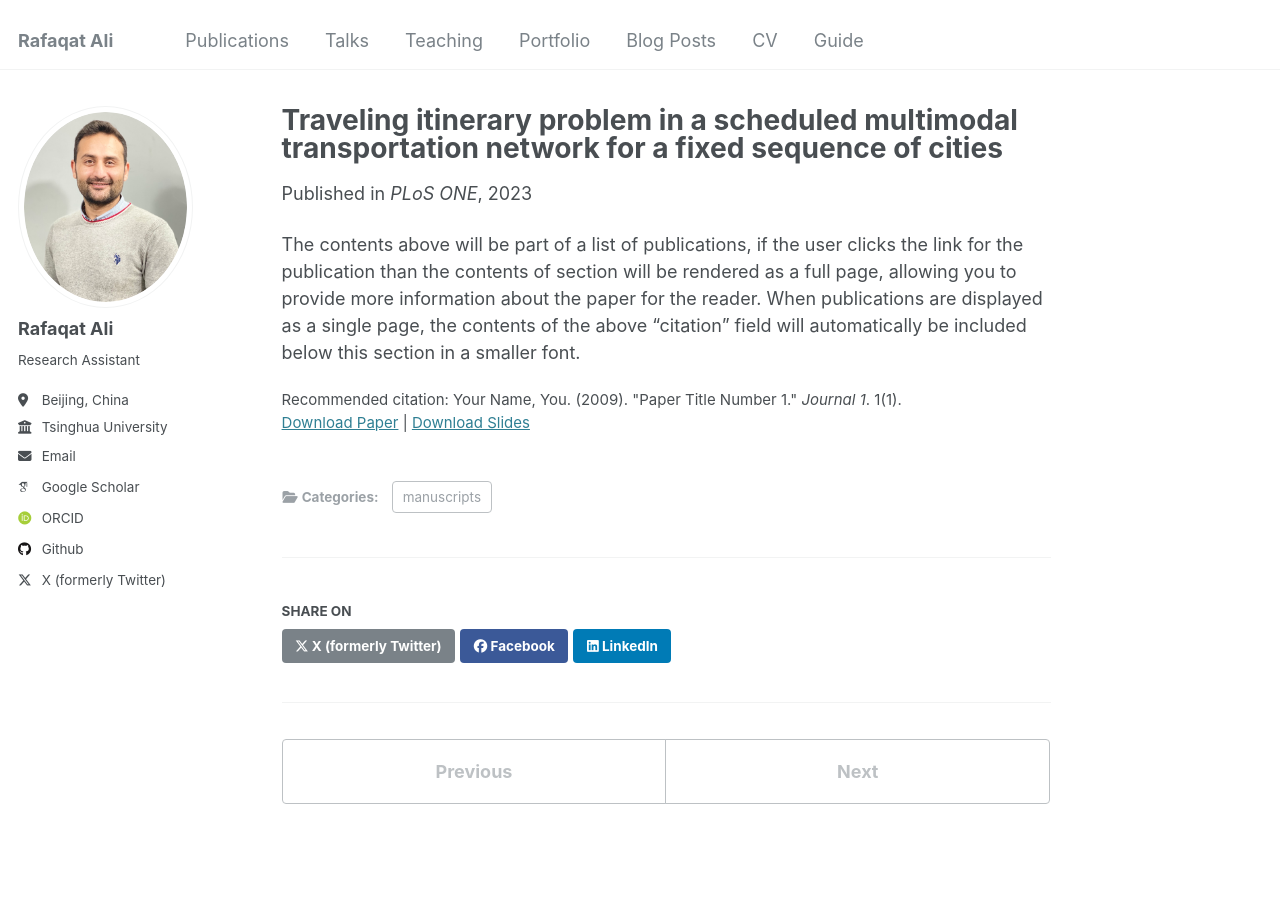
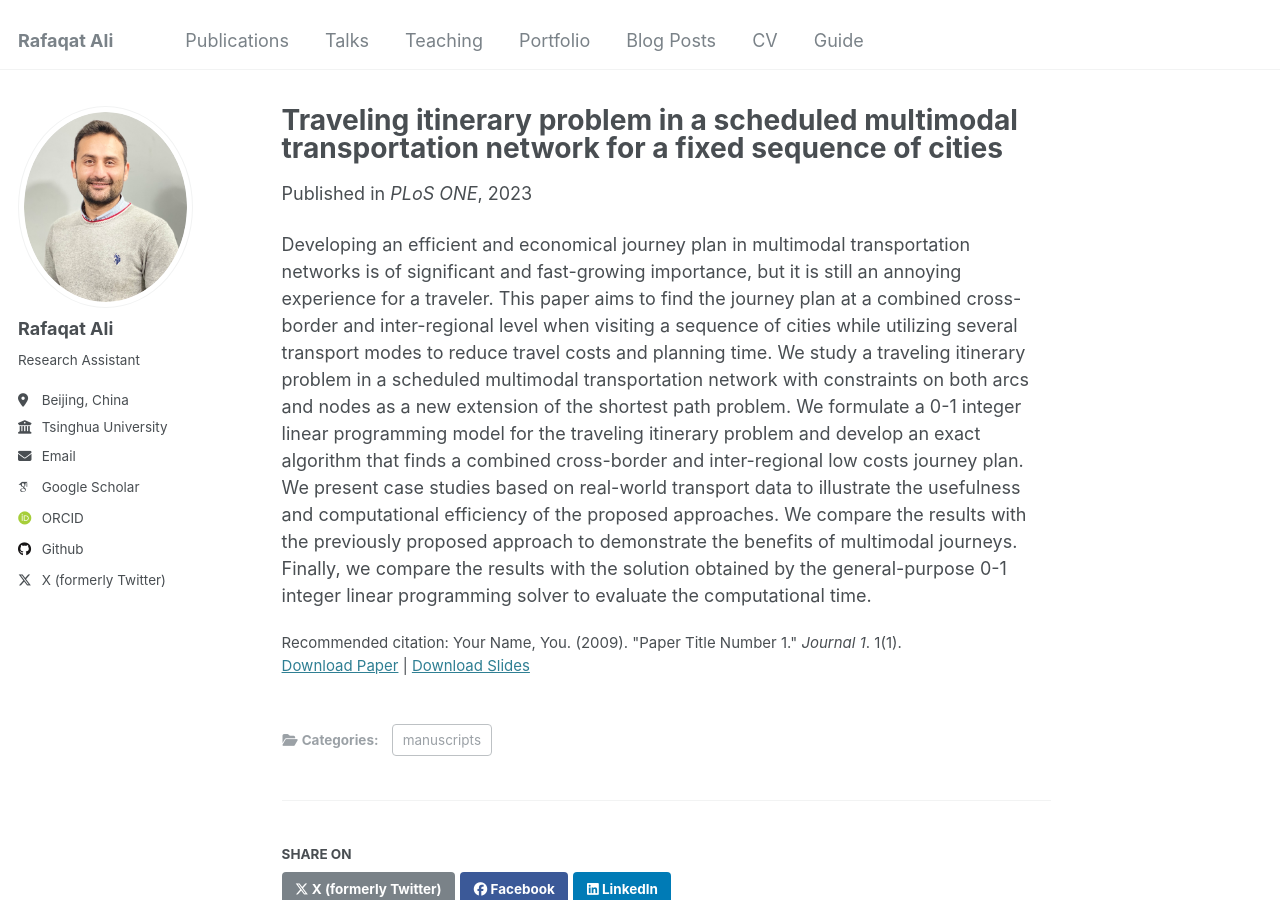
Before and after one commit to ralikk/ralikk.github.io, a Jekyll site: the page built from _publications/2009-10-01-paper-title-number-1.md, in a window 1280 px wide and 900 px high. Built offline with Jekyll 4.4.1, drawn with Linux system fonts in a browser that asks for light colours; some web fonts are replaced.

Commit message:
Update 2009-10-01-paper-title-number-1.md

```diff
--- a/_publications/2009-10-01-paper-title-number-1.md
+++ b/_publications/2009-10-01-paper-title-number-1.md
@@ -11,4 +11,4 @@ paperurl: 'http://academicpages.github.io/files/paper1.pdf'
 citation: 'Your Name, You. (2009). &quot;Paper Title Number 1.&quot; <i>Journal 1</i>. 1(1).'
 ---
 
-The contents above will be part of a list of publications, if the user clicks the link for the publication than the contents of section will be rendered as a full page, allowing you to provide more information about the paper for the reader. When publications are displayed as a single page, the contents of the above "citation" field will automatically be included below this section in a smaller font.
+Developing an efficient and economical journey plan in multimodal transportation networks is of significant and fast-growing importance, but it is still an annoying experience for a traveler. This paper aims to find the journey plan at a combined cross-border and inter-regional level when visiting a sequence of cities while utilizing several transport modes to reduce travel costs and planning time. We study a traveling itinerary problem in a scheduled multimodal transportation network with constraints on both arcs and nodes as a new extension of the shortest path problem. We formulate a 0-1 integer linear programming model for the traveling itinerary problem and develop an exact algorithm that finds a combined cross-border and inter-regional low costs journey plan. We present case studies based on real-world transport data to illustrate the usefulness and computational efficiency of the proposed approaches. We compare the results with the previously proposed approach to demonstrate the benefits of multimodal journeys. Finally, we compare the results with the solution obtained by the general-purpose 0-1 integer linear programming solver to evaluate the computational time.
```
